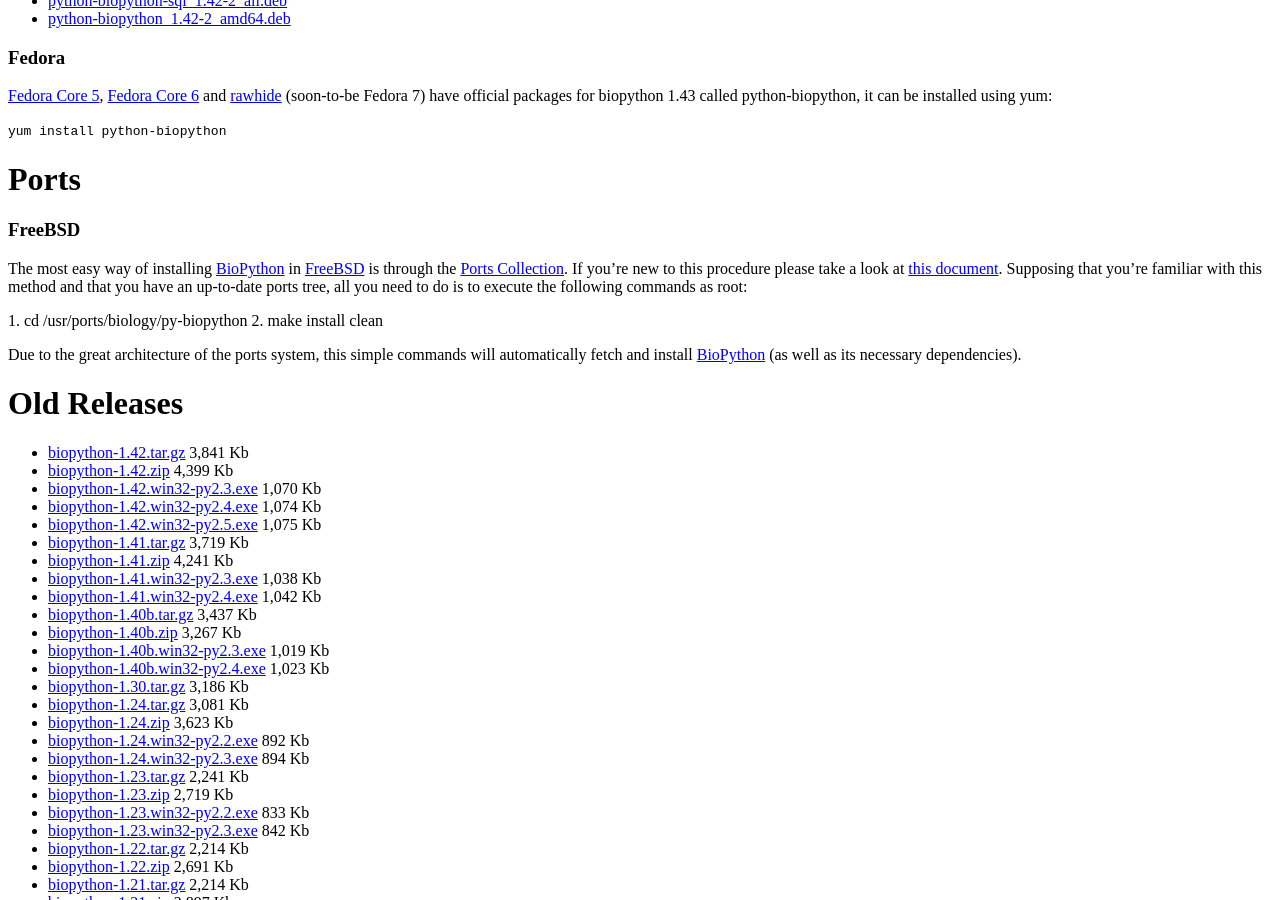
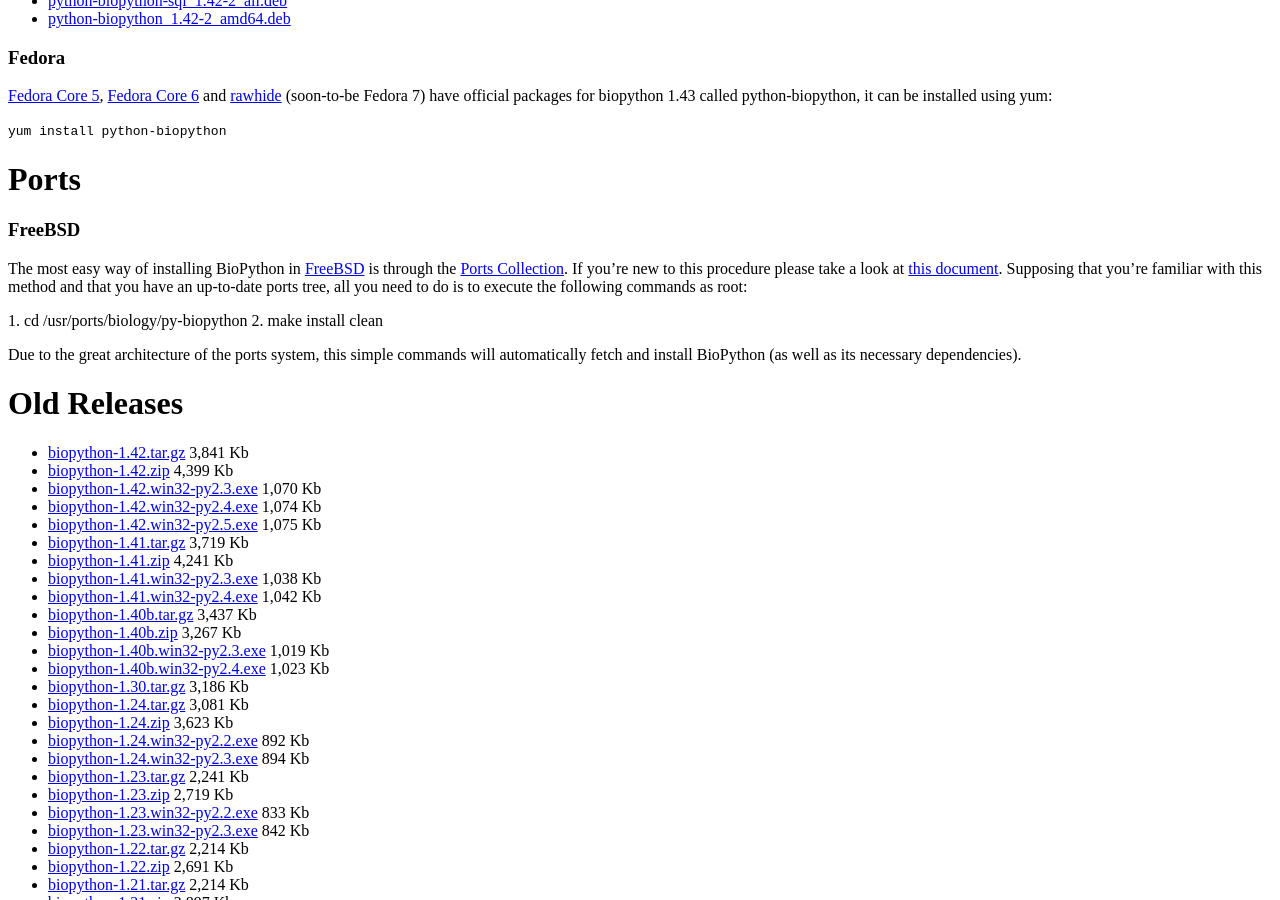
Before and after one commit to biopython/biopython.github.io, a Jekyll site: the page built from wiki/Download.md, in a window 1280 px wide and 900 px high, scrolled down 1304 px. Built offline with Jekyll 4.4.1, drawn with Linux system fonts in a browser that asks for light colours; part of the change alters nothing that is shown.

Commit message:
/* FreeBSD */

```diff
--- a/wiki/Download.md
+++ b/wiki/Download.md
@@ -118,7 +118,7 @@ Ports
 
 ### FreeBSD
 
-The most easy way of installing [BioPython](BioPython "wikilink") in
+The most easy way of installing BioPython in
 [FreeBSD](http://www.freebsd.org/) is through the [Ports
 Collection](http://www.freebsd.org/ports/). If you're new to this
 procedure please take a look at [this
@@ -135,8 +135,8 @@ commands as root:
 </bash>
 
 Due to the great architecture of the ports system, this simple commands
-will automatically fetch and install [BioPython](BioPython "wikilink")
-(as well as its necessary dependencies).
+will automatically fetch and install BioPython (as well as its necessary
+dependencies).
 
 Old Releases
 ============
```
Also changed, not shown: 1 other file.
